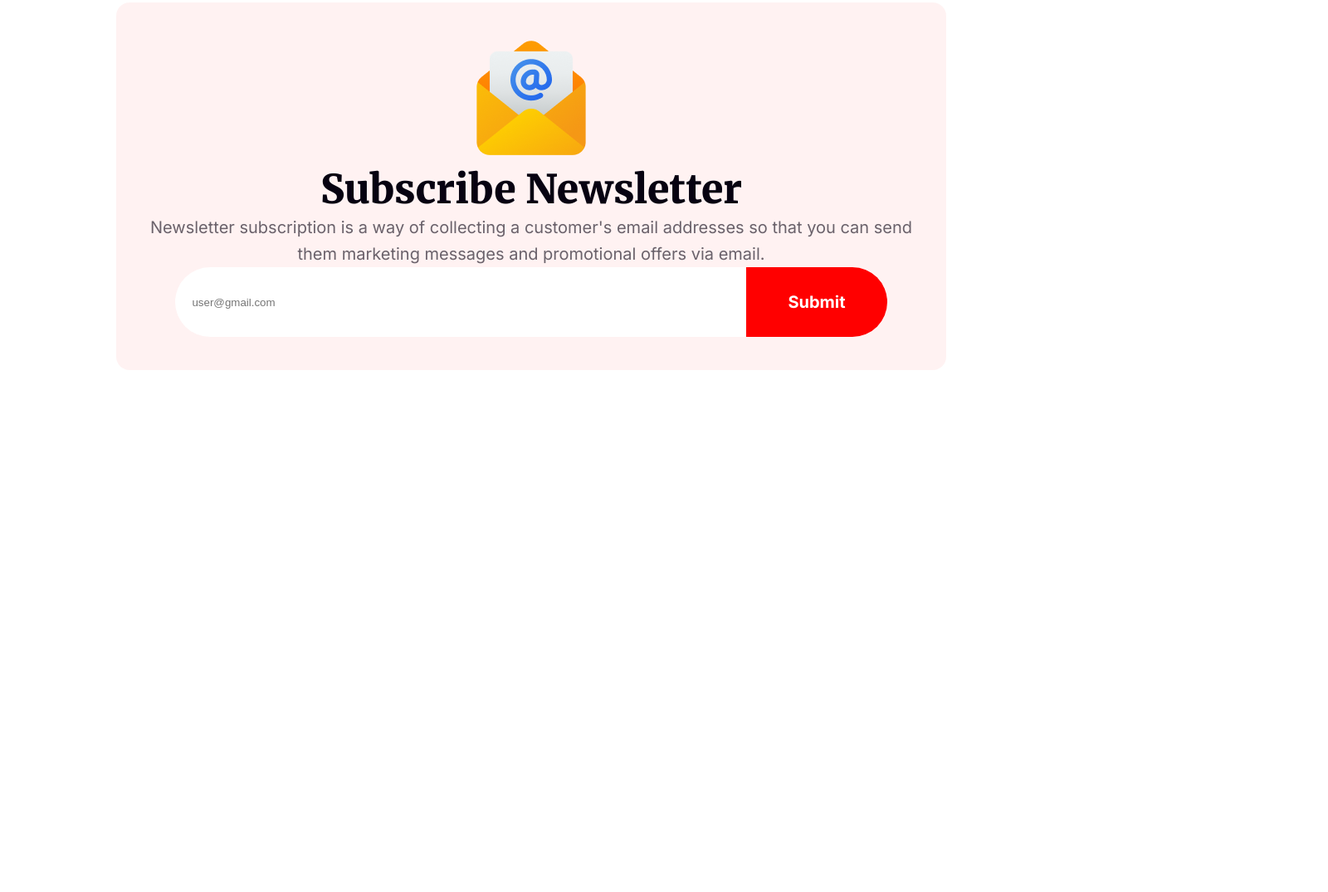
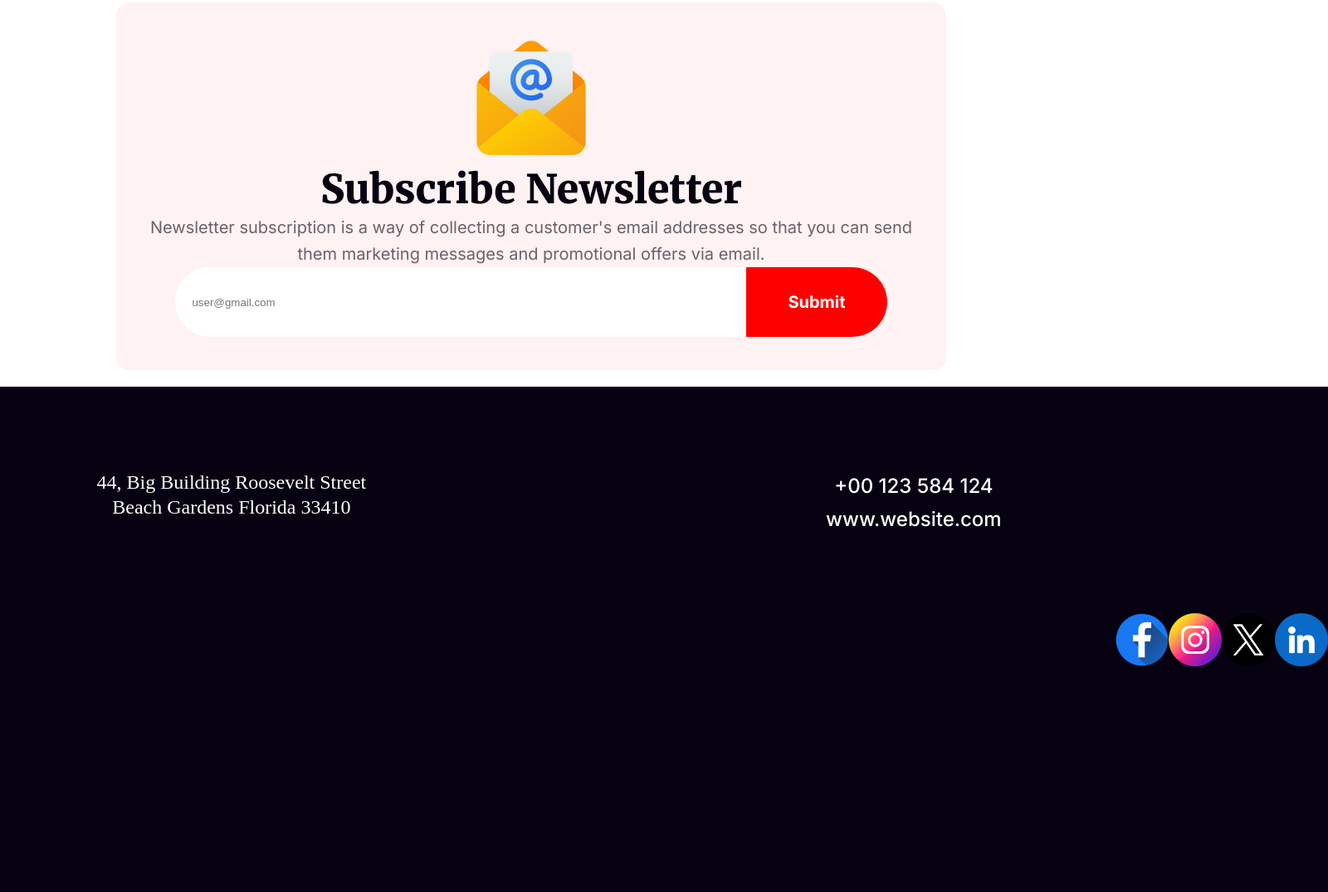
Before and after one commit to saima67/happy-new-year, a plain HTML site: page index.html in a window 1280 px wide. Shown: the part 3959-5034 px from the top of the page at 83% size, 1600 px wide, since content can reach past the window. Before the commit the page ends 4405 px from the top, so only its background shows below. Drawn offline with Linux system fonts and the light colour scheme.

Commit message:
added footer section

```diff
--- a/index.html
+++ b/index.html
@@ -141,6 +141,36 @@
         </div>
       </section>
     </main>
-    <footer></footer>
+    <footer>
+      <section class="footer">
+        <div class="footer-content">
+          <div class="footer-address">
+            <p>44, Big Building Roosevelt Street Beach Gardens Florida 33410</p>
+          </div>
+          <div class="footer-contact">
+            <a href="">+00 123 584 124</a>
+            <a href="">www.website.com</a>
+          </div>
+          <div class="footer-icon">
+            <div class="footer-icon-fb">
+              <img src="resources/Facebook.png" alt="" />
+            </div>
+            <div class="footer-icon-insta">
+              <img src="resources/Instagram.png" alt="" />
+            </div>
+            <div class="footer-icon-twit">
+              <img src="resources/Twitter.png" alt="" />
+            </div>
+            <div class="footer-icon-linkdn">
+              <img src="resources/Linkedin.png" />
+            </div>
+          </div>
+          <div footer="footer-end">
+            <p></p>
+            <p></p>
+          </div>
+        </div>
+      </section>
+    </footer>
   </body>
 </html>
--- a/styles/newyear.css
+++ b/styles/newyear.css
@@ -306,3 +306,91 @@ line-height: 32px; /* 160% */
     border: none;
     cursor: pointer;
 }
+/* footer related styles */
+ .footer{
+    background: #070211;
+    width: 1600px;
+    height: 609px;
+
+ }
+ .footer-content{
+    display: flex;
+    margin: 20px 0px;
+    justify-content: space-between;
+    /* text-align: center; */
+    /* padding-left: 10px;
+    padding-right: 10px; */
+    /* justify-content: space-around; */
+    width: 1600px;
+    height: 609px;
+
+
+ }
+ .footer-address{
+    color: #FFF;
+    font-family:' Inter';
+    font-size: 24px;
+    font-style: normal;
+    font-weight: 500;
+    line-height: 30px;
+    text-align: center;
+    padding: 100px ;
+    justify-content: space-between;
+    width: 375px;
+    height: 80px;
+ }
+
+ .footer-contact{
+    color: #FFF;
+    font-family:' Inter';
+    font-size: 24px;
+    font-style: normal;
+    font-weight: 500;
+    line-height: 30px;
+    text-align: center;
+    padding: 100px;
+    padding-left: 100px;
+    justify-content: space-between;
+    width: 300px;
+    margin-left: 300px;
+
+
+ }
+ .footer-contact a{
+    color: #FFF;
+    font-family: 'Inter';
+    font-size: 24px;
+    font-style: normal;
+    font-weight: 500;
+    line-height: 40px;
+    text-decoration: none;
+ }
+ .footer-icon{
+    display: flex;
+    margin: 20px 0px;
+    align-items: center;
+    justify-content: space-between;
+
+
+
+
+ }
+ .footer-icon-fb{
+    width: 64px;
+    height: 64px;
+
+ } .footer-icon-insta{
+
+    width: 64px;
+    height: 64px;
+
+ } .footer-icon-twit{
+
+    width: 64px;
+    height: 64px;
+
+ } .footer-icon-linkdn
+ {
+    width: 64px;
+    height: 64px;
+ }
```
